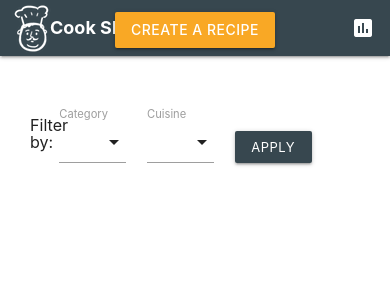
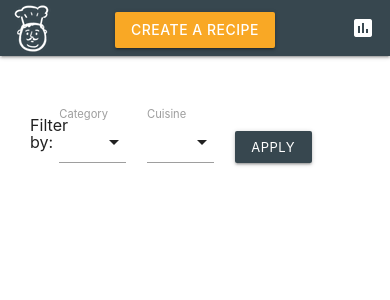
Before and after one commit to wickyakloe/Online-Cookbook, a Flask app: page / in a window 390 px wide. Shown: the top 300 px of the page. Run offline with Flask 2, Linux system fonts and the light colour scheme; data that the repository does not hold is empty; some libraries are stand-ins or nearby versions.

Commit message:
Add title and hide Name on small screens

```diff
--- a/templates/base.html
+++ b/templates/base.html
@@ -9,13 +9,15 @@
 
     <!--Let browser know website is optimized for mobile-->
     <meta name="viewport" content="width=device-width, initial-scale=1.0"/>
+
+    <title>Recipe Share - Find&Share Recipes </title>
   </head>
 
   <body>
     <nav>
       <div class="nav-wrapper blue-grey darken-3">
       <a href="{{ url_for('index') }}" class="brand-logo left"><img src="{{ url_for('static', filename='media/0402-chef_48.png')}}" class="logoNav"></a>
-      <a href="{{ url_for('index') }}" class="brandName">Cook Share</a>
+      <a href="{{ url_for('index') }}" class="brandName hide-on-small-only">Recipe Share</a>
       <div class="brand-logo center">
           <span class="hide-on-small-only"><strong><i>Find & Share Recipes</i></strong></span>
           <a href="{{ url_for('login') }}" class="waves-effect waves-light btn yellow darken-3"><strong>CREATE A RECIPE</strong></a>
```
